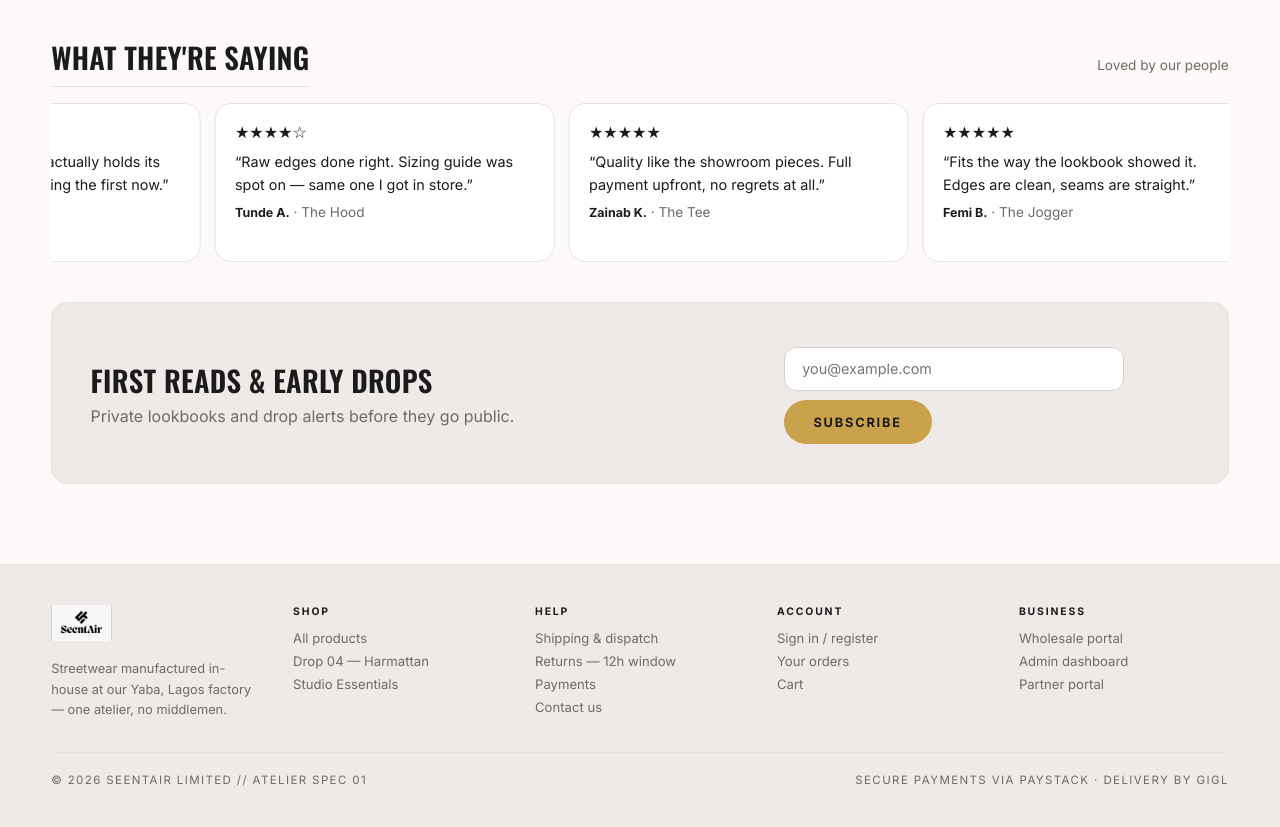
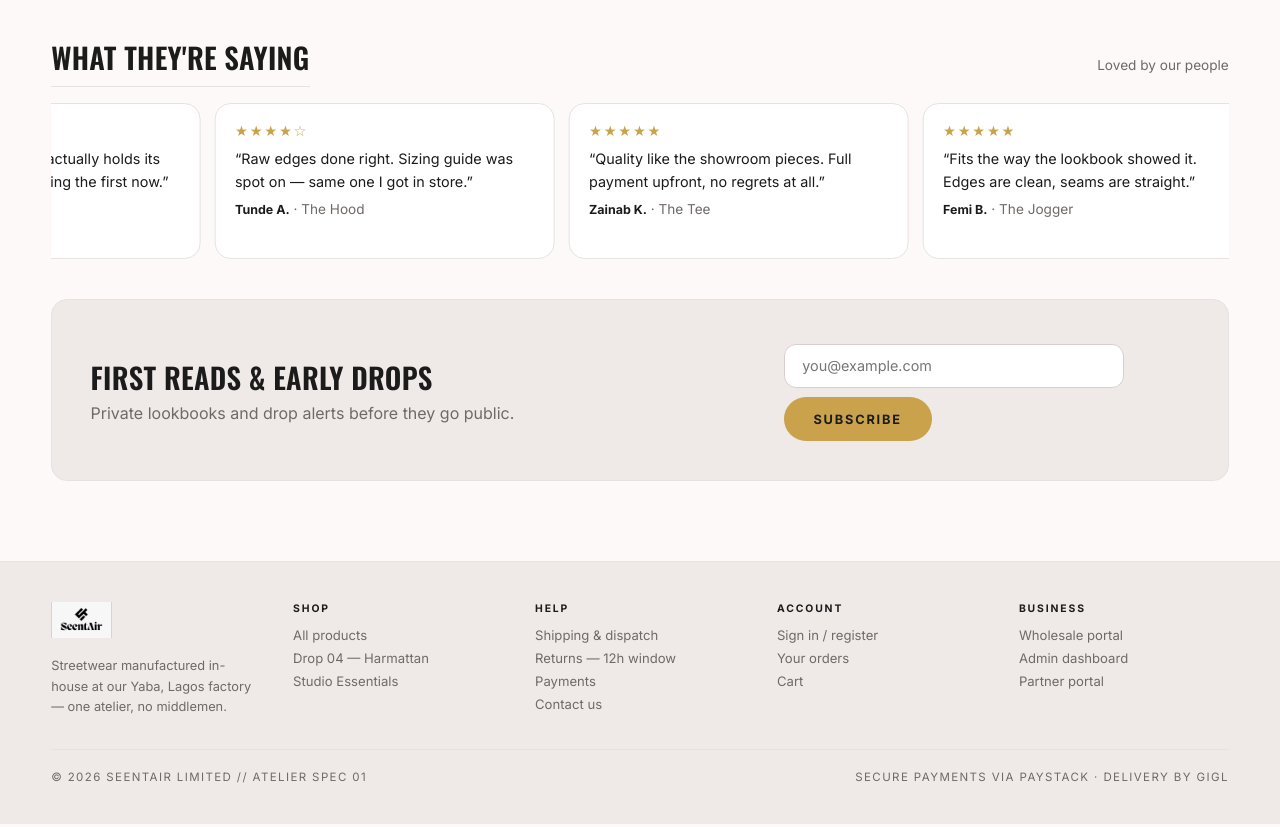
Before and after one commit to DennisMajestie/SeentAir_Fashion, an Angular app in the folder apps/storefront/: page / in a window 1280 px wide. Shown: the part 5720-6547 px from the top of the page. Built offline with nearby package versions, Linux system fonts and the light colour scheme; no server answers.

Commit message:
fix(storefront): gold stars on testimonial marquee cards
The What they're saying marquee used bare .stars divs that no rule
styled, so they stayed ink-colored; scoped gold under .review-card.

```diff
--- a/apps/storefront/src/styles.scss
+++ b/apps/storefront/src/styles.scss
@@ -540,6 +540,7 @@
     color: var(--ink); }
   figcaption { font-size: 0.78rem; }
   .review-name { font-weight: 700; color: var(--ink); }
+  .stars { color: var(--primary-fill); letter-spacing: 0.12em; font-size: 0.9rem; }
 }
 
 /* ---------- newsletter ---------- */
```
